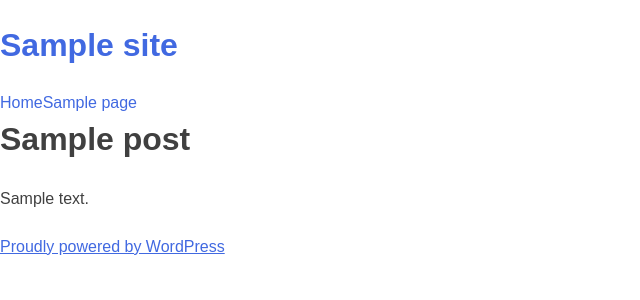
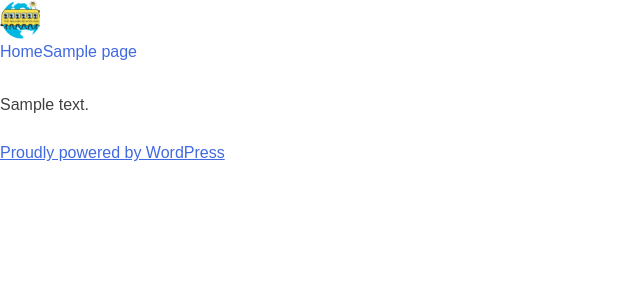
Before and after one commit to redacademy/bus-ws1-2018, a WordPress theme: template themes/walkingbus/page.php in a window 1280 px wide. Shown: the top 300 px of the page, without its empty margins (0-640 px from the left). Run offline with PHP 8.4 and a stand-in for WordPress, Linux system fonts and the light colour scheme; the site name, menu and one post (Sample post) are stand-ins, and other content is empty; some libraries are stand-ins or nearby versions.

Commit message:
Assets Folder created

```diff
--- a/themes/walkingbus/functions.php
+++ b/themes/walkingbus/functions.php
@@ -84,7 +84,7 @@
  */
 function red_starter_scripts() {
 	wp_enqueue_style( 'red-starter-style', get_stylesheet_uri() );
-
+	wp_enqueue_script('jquery', get_template_directory_uri() .'/js/general.js', array('jquery'), null, true);
 	wp_enqueue_script( 'red-starter-skip-link-focus-fix', get_template_directory_uri() . '/build/js/skip-link-focus-fix.min.js', array(), '20130115', true );
 
 	if ( is_singular() && comments_open() && get_option( 'thread_comments' ) ) {
--- a/themes/walkingbus/header.php
+++ b/themes/walkingbus/header.php
@@ -12,6 +12,8 @@
 		<meta name="viewport" content="width=device-width, initial-scale=1">
 		<link rel="profile" href="http://gmpg.org/xfn/11">
 		<link rel="pingback" href="<?php bloginfo( 'pingback_url' ); ?>">
+		<link rel="stylesheet" href="https://use.fontawesome.com/releases/v5.1.0/css/all.css" integrity="sha384-lKuwvrZot6UHsBSfcMvOkWwlCMgc0TaWr+30HWe3a4ltaBwTZhyTEggF5tJv8tbt" crossorigin="anonymous">
+
 
 	<?php wp_head(); ?>
 	</head>
@@ -20,15 +22,16 @@
 		<div id="page" class="hfeed site">
 			<a class="skip-link screen-reader-text" href="#content"><?php esc_html( 'Skip to content' ); ?></a>
 
-			<header id="masthead" class="site-header" role="banner"><!-- .site-branding -->
+			<header id="masthead" class="site-header" role="banner">
+				<div class="site-branding">
+					<h1 class="site-title screen-reader-text"><a href="<?php echo esc_url( home_url( '/' ) ); ?>" rel="home"><?php bloginfo( 'name' ); ?></a></h1>
+				</div><!-- .site-branding -->
 
 				<nav id="site-navigation" class="main-navigation" role="navigation">
-					<?php esc_html( 'Primary Menu' ); ?>
-					<div class="site-branding">
-						<h1 class="site-title"><a href="<?php echo esc_url( home_url( '/' ) ); ?>" rel="home"><?php bloginfo( 'name' ); ?></a></h1>
-					</div>
-					<?php wp_nav_menu( array( 'theme_location' => 'primary', 'menu_id' => 'primary-menu' ) ); ?>
-				</nav><!-- #site-navigation -->
+				<div class="header-logo"></div>
+                    <button class="menu-toggle" aria-controls="primary-menu" aria-expanded="false"><i class="fas fa-bars"></i><?php esc_html( 'Primary Menu' ); ?></button>
+                    <?php wp_nav_menu( array( 'theme_location' => 'primary', 'menu_id' => 'primary-menu' ) ); ?>
+                </nav><!-- #site-navigation -->
 			</header><!-- #masthead -->
 
 			<div id="content" class="site-content">
--- /dev/null
+++ b/themes/walkingbus/js/general.js
@@ -0,0 +1,3 @@
+$(document).ready(function() {
+
+})
--- a/themes/walkingbus/sass/_variables.scss
+++ b/themes/walkingbus/sass/_variables.scss
@@ -49,6 +49,10 @@
 
 // Colors
 
+$yellow: #F6E24F;
+$blue: #04809E;
+$grey: #474747;
+
 $color__background-body: #fff;
 $color__text-main: #404040;
 
--- a/themes/walkingbus/sass/header.scss
+++ b/themes/walkingbus/sass/header.scss
@@ -1,6 +1,24 @@
-header {
+.site-header {
+    display: flex;
+    justify-content: space-around;
+    align-items: center;
+    background: white;
+    position: fixed;
+    width: 100%;
+    height: auto;
+    top: 0;
 
-    .main-navigation ul {
-        display: flex;
+    .header-logo {
+        background-image: url('../../assets/images/twsb_logo-large.png');
+        background-size: cover;
+        width: 40px;
+        height: 40px;
     }
+
+    .site-title {
+        overflow: visible;
+        height: 200px;
+        width: 200px;
+    }
+
 }
--- a/themes/walkingbus/style.css
+++ b/themes/walkingbus/style.css
@@ -913,7 +913,26 @@
 # Page Templates
 --------------------------------------------------------------*/
 /* Front page */
-header .main-navigation ul {
+.site-header {
   display: -webkit-box;
   display: -ms-flexbox;
-  display: flex; }
+  display: flex;
+  -ms-flex-pack: distribute;
+      justify-content: space-around;
+  -webkit-box-align: center;
+      -ms-flex-align: center;
+          align-items: center;
+  background: white;
+  position: fixed;
+  width: 100%;
+  height: auto;
+  top: 0; }
+  .site-header .header-logo {
+    background-image: url("../../assets/images/twsb_logo-large.png");
+    background-size: cover;
+    width: 40px;
+    height: 40px; }
+  .site-header .site-title {
+    overflow: visible;
+    height: 200px;
+    width: 200px; }
```
Also changed, not shown: themes/walkingbus/assets/images/twsb_logo-large.png (added).
